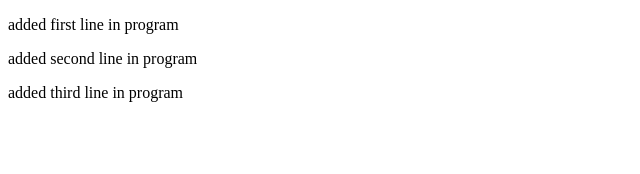
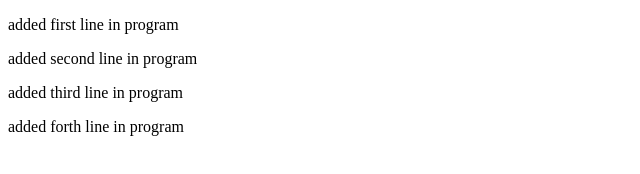
Before and after one commit to shravannayak38/mynewrepo, a plain HTML site: page index.html in a window 1280 px wide. Shown: the whole page, without its empty margins (0-640 px from the left). Drawn offline with Linux system fonts and the light colour scheme.

Commit message:
Update index.html
my last commit

```diff
--- a/index.html
+++ b/index.html
@@ -4,5 +4,6 @@
           <p>added first line in program</p>
           <p>added second line in program</p>
           <p>added third line in program</p>
+          <p>added forth line in program</p>
      </body>
 </html>
```
